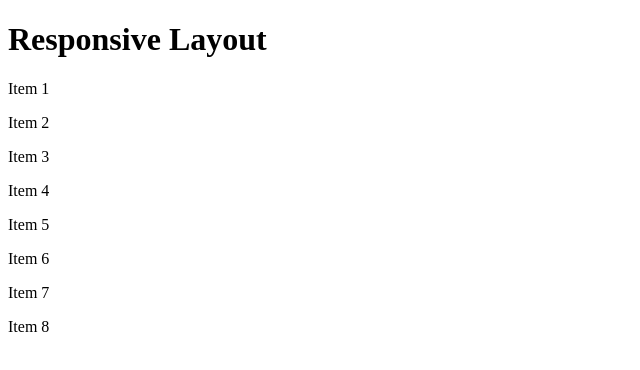
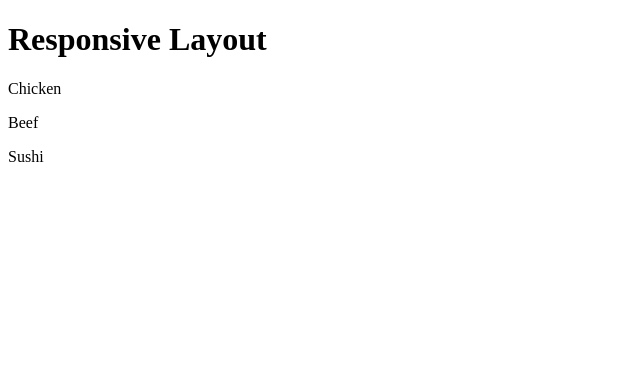
Before and after one commit to Danielahmadz/Mod2assignment, a plain HTML site: page mod2solution/index.html in a window 1280 px wide. Shown: the whole page, without its empty margins (0-640 px from the left). Drawn offline with Linux system fonts and the light colour scheme.

Commit message:
Update index.html

```diff
--- a/mod2solution/index.html
+++ b/mod2solution/index.html
@@ -12,14 +12,9 @@
 <h1>Responsive Layout</h1>
 
 <div class="row">
-  <div class="col-lg-3 col-md-6"><p>Item 1</p></div>
-  <div class="col-lg-3 col-md-6"><p>Item 2</p></div>
-  <div class="col-lg-3 col-md-6"><p>Item 3</p></div>
-  <div class="col-lg-3 col-md-6"><p>Item 4</p></div>
-  <div class="col-lg-3 col-md-6"><p>Item 5</p></div>
-  <div class="col-lg-3 col-md-6"><p>Item 6</p></div>
-  <div class="col-lg-3 col-md-6"><p>Item 7</p></div>
-  <div class="col-lg-3 col-md-6"><p>Item 8</p></div>
+  <div class="col-lg-3 col-md-6"><p>Chicken</p></div>
+  <div class="col-lg-3 col-md-6"><p>Beef</p></div>
+  <div class="col-lg-3 col-md-6"><p>Sushi</p></div>
 </div>
 
 </body>
```
